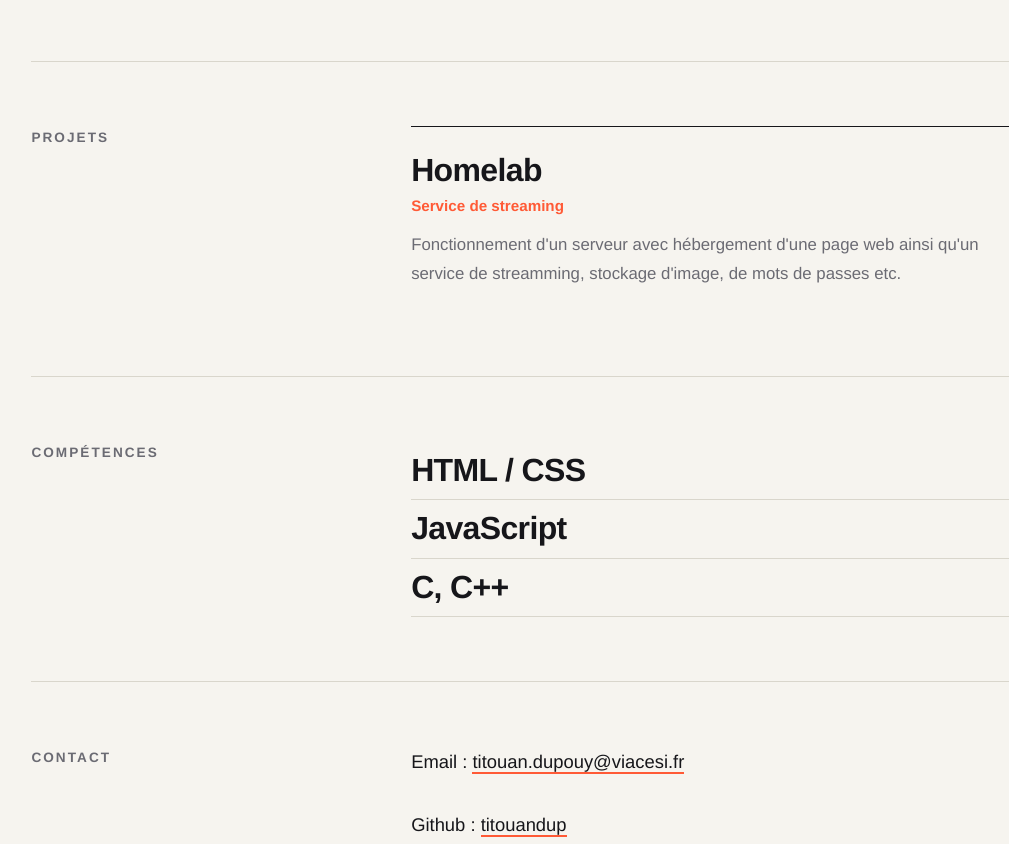
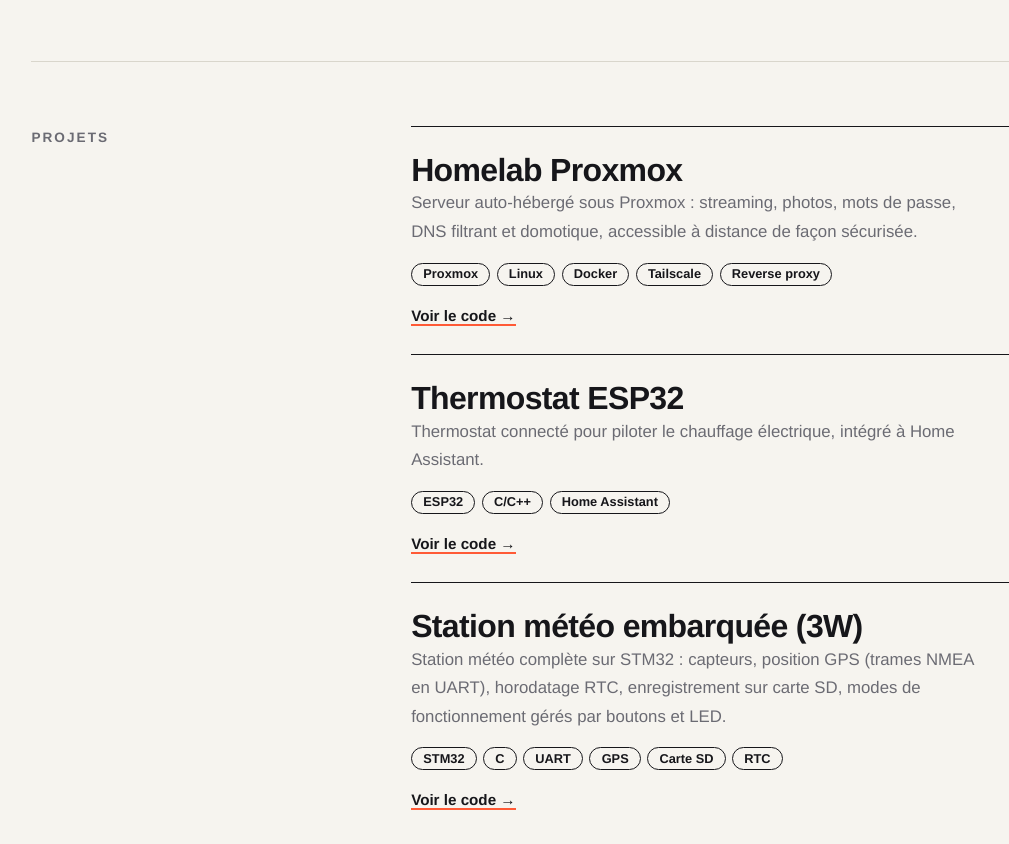
Before and after one commit to titouandup/titouandup.github.io, a plain HTML site: page index.html in a window 1280 px wide. Shown: the part 1267-2111 px from the top of the page, without its empty margins (71-1080 px from the left). Drawn offline with Linux system fonts and the light colour scheme.

Commit message:
Ajout apparition du tableau dans le main, ajustement css, ajustement html et correction adresse github Station météo

```diff
--- a/index.html
+++ b/index.html
@@ -27,11 +27,7 @@
 
       <section id="projets">
         <h2>Projets</h2>
-        <article>
-          <h3>Homelab</h3>
-          <h4>Service de streaming</h4>
-          <p>Fonctionnement d'un serveur avec hébergement d'une page web ainsi qu'un service de streamming, stockage d'image, de mots de passes etc.</p>
-        </article>
+        <div id="liste-projets" class="grille"></div>
       </section>
 
       <section id="competences">
--- a/script.js
+++ b/script.js
@@ -1,30 +1,40 @@
+//Tableau liste des projets
 const projets = [
   {
     titre: "Homelab Proxmox",
     desc: "Serveur auto-hébergé sous Proxmox : streaming, photos, mots de passe, DNS filtrant et domotique, accessible à distance de façon sécurisée.",
     techs: ["Proxmox", "Linux", "Docker", "Tailscale", "Reverse proxy"],
-    image: "img/homelab.jpg",
     lien: "https://github.com/titouandup"
   },
   {
     titre: "Thermostat ESP32",
     desc: "Thermostat connecté pour piloter le chauffage électrique, intégré à Home Assistant.",
     techs: ["ESP32", "C/C++", "Home Assistant"],
-    image: "img/thermostat.jpg",
     lien: "https://github.com/titouandup"
   },
   {
-    titre: "GPS sur STM32",
-    desc: "Lecture et décodage des trames NMEA d'un module GPS en UART sur carte Nucleo.",
-    techs: ["STM32", "C", "UART"],
-    image: "img/gps.jpg",
-    lien: "https://github.com/titouandup"
-  },
-  {
-    titre: "Station météo 3W",
-    desc: "Station météo embarquée : capteurs, carte SD, RTC, GPS, gestion de modes et LED.",
-    techs: ["STM32", "C", "Embarqué"],
-    image: "img/meteo.jpg",
-    lien: "https://github.com/titouandup"
+    titre: "Station météo embarquée (3W)",
+    desc: "Station météo complète sur STM32 : capteurs, position GPS (trames NMEA en UART), horodatage RTC, enregistrement sur carte SD, modes de fonctionnement gérés par boutons et LED.",
+    techs: ["STM32", "C", "UART", "GPS", "Carte SD", "RTC"],
+    lien: "https://github.com/titouandup/StationMeteoSTM32"
   }
 ];
+
+function badges(techs) {
+  return techs.map((t) => `<span class="badge">${t}</span>`).join("");
+}
+
+function carteProjet(p) {
+  return `
+    <article class="carte">
+      ${p.image ? `<img src="${p.image}" alt="${p.titre}">` : ""}
+      <div class="carte-contenu">
+        <h3>${p.titre}</h3>
+        <p>${p.desc}</p>
+        <div class="techs">${badges(p.techs)}</div>
+        <a href="${p.lien}">Voir le code →</a>
+      </div>
+    </article>`;
+}
+
+document.getElementById("liste-projets").innerHTML = projets.map(carteProjet).join("");
--- a/style.css
+++ b/style.css
@@ -167,3 +167,29 @@ main section:last-child {
     font-size: 1.5rem;
   }
 }
+
+/* Cartes projets générées par JS */
+article p {
+  margin-bottom: 1rem;
+}
+
+.techs {
+  display: flex;
+  flex-wrap: wrap;
+  gap: 0.4rem;
+  margin-bottom: 1rem;
+}
+
+.badge {
+  font-size: 0.8rem;
+  font-weight: 600;
+  line-height: 1.4;
+  border: 1px solid var(--text);
+  border-radius: 999px;
+  padding: 0.1rem 0.7rem;
+}
+
+article a {
+  font-size: 0.95rem;
+  font-weight: 600;
+}
```
